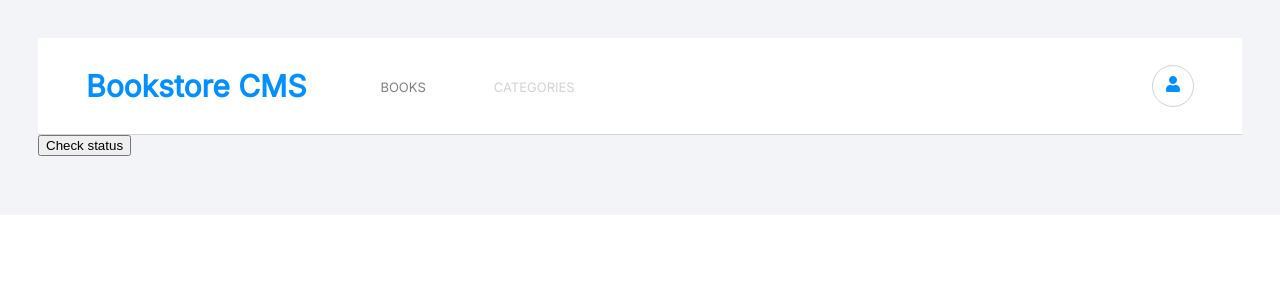
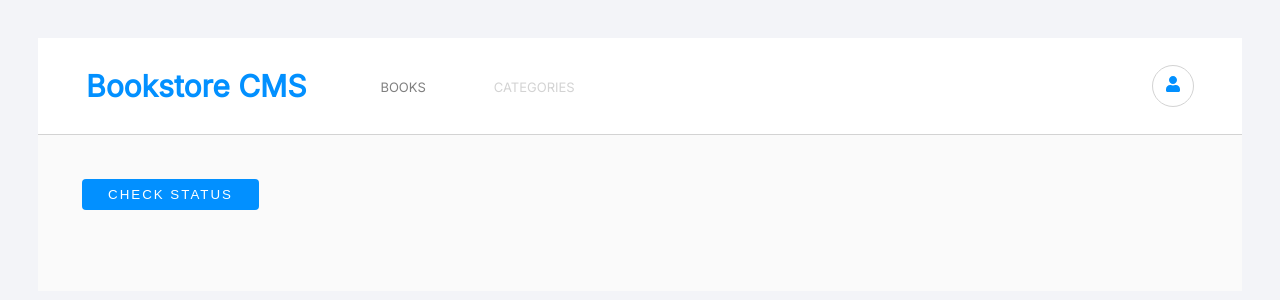
Before and after one commit to Profsain/Bookstore-CMS, a React (Create React App) app: page /categories in a window 1280 px wide. Shown: the top 300 px of the page. Built offline with nearby package versions, Linux system fonts and the light colour scheme.

Commit message:
fix linters error

```diff
--- a/src/App.js
+++ b/src/App.js
@@ -6,7 +6,7 @@ import Header from './components/Header';
 
 function App() {
   return (
-    <div className='App'>
+    <div className="App">
       <BrowserRouter>
         <Header />
         <Routes>
@@ -15,7 +15,6 @@ function App() {
         </Routes>
       </BrowserRouter>
     </div>
-
   );
 }
 
--- a/src/components/Categories.js
+++ b/src/components/Categories.js
@@ -1,13 +1,14 @@
 import React from 'react';
 import { useDispatch, useSelector } from 'react-redux';
 import { checkBookStatus } from '../redux/categories/categories';
+import '../styles/Categories.css';
 
 export default function Categories() {
   const statusMsg = useSelector((state) => state.bookStatus);
   const dispatch = useDispatch();
 
   return (
-    <div>
+    <div className="Container">
       <button
         type="button"
         onClick={() => dispatch(checkBookStatus())}
--- a/src/components/Header.js
+++ b/src/components/Header.js
@@ -10,7 +10,7 @@ export default function Header() {
       <nav className="Navbar">
         <ul className="Nav-link">
           <li>
-            <Link to="/" className='active'>Books</Link>
+            <Link to="/" className="active">Books</Link>
           </li>
           <li>
             <Link to="/categories">Categories</Link>
--- /dev/null
+++ b/src/styles/Categories.css
@@ -0,0 +1,23 @@
+@import url('https://fonts.googleapis.com/css2?family=Inter&display=swap');
+
+.Container {
+  padding: 44px;
+  background-color: #fafafa;
+  font-family: 'Inter', sans-serif;
+}
+
+.Container button {
+  text-transform: uppercase;
+  padding: 8px 26px;
+  background-color: #0290ff;
+  color: #fff;
+  border: none;
+  border-radius: 4px;
+  letter-spacing: 2px;
+}
+
+.Container h4 {
+  font-size: 28px;
+  font-weight: 600;
+  text-transform: capitalize;
+}
--- a/src/styles/Header.css
+++ b/src/styles/Header.css
@@ -29,7 +29,6 @@
 }
 
 a {
-  color: #0290ff !important;
   text-decoration: none;
   text-transform: uppercase;
   font-size: 13px;
@@ -48,6 +47,6 @@ a:hover {
   margin-left: auto;
   padding: 10px 12px;
   color: #0290ff;
-  border: 1px solid lightgray;;
+  border: 1px solid lightgray;
   border-radius: 50%;
 }
```
Also changed, not shown: src/components/Bookcard.js (+9 -3 lines), src/styles/Form.css (line endings or trailing spaces). Lines whose indentation alone changed are shown as unchanged.
